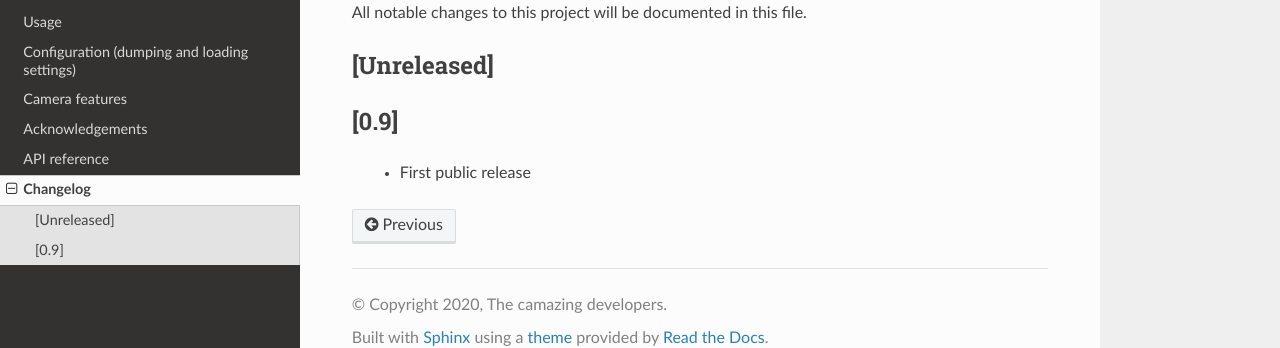
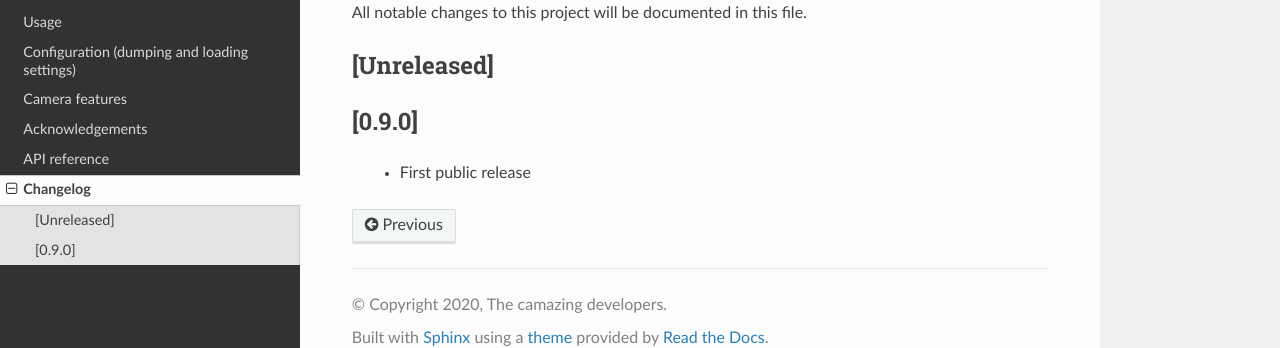
Before and after one commit to silmae/camazing, a Sphinx documentation site: the page built from docs/changes.rst, in a window 1280 px wide. Shown: the part 159-507 px from the top of the page. Built offline with Sphinx 7.4.7 and the Read the Docs theme 2.0.0, drawn with Linux system fonts in a browser that asks for light colours.

Commit message:
Version 0.9.0

```diff
--- a/CHANGELOG.rst
+++ b/CHANGELOG.rst
@@ -8,6 +8,6 @@
 [Unreleased]
 ------------
 
-[0.9]
------
+[0.9.0]
+-------
  - First public release
--- a/docs/conf.py
+++ b/docs/conf.py
@@ -22,7 +22,7 @@
 author = 'The camazing developers'
 
 # The full version, including alpha/beta/rc tags
-release = '0.9'
+release = '0.9.0'
 
 
 # -- General configuration ---------------------------------------------------
--- a/setup.py
+++ b/setup.py
@@ -27,7 +27,7 @@
 
 setuptools.setup(
     name="camazing",
-    version="0.9",
+    version="0.9.0",
     description="Machine vision library for GenICam-compliant cameras",
     long_description=long_description,
     long_description_content_type="text/markdown",
```
